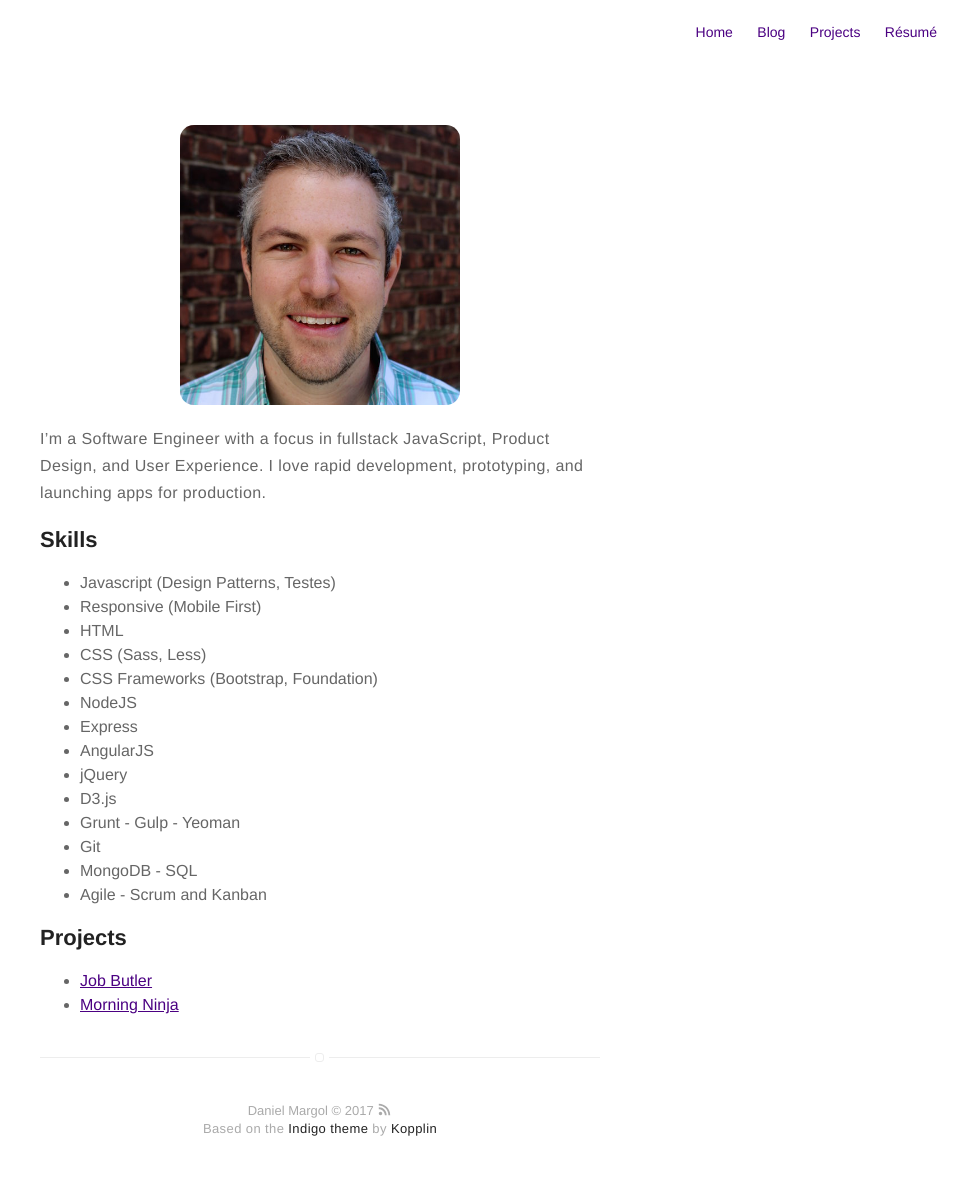
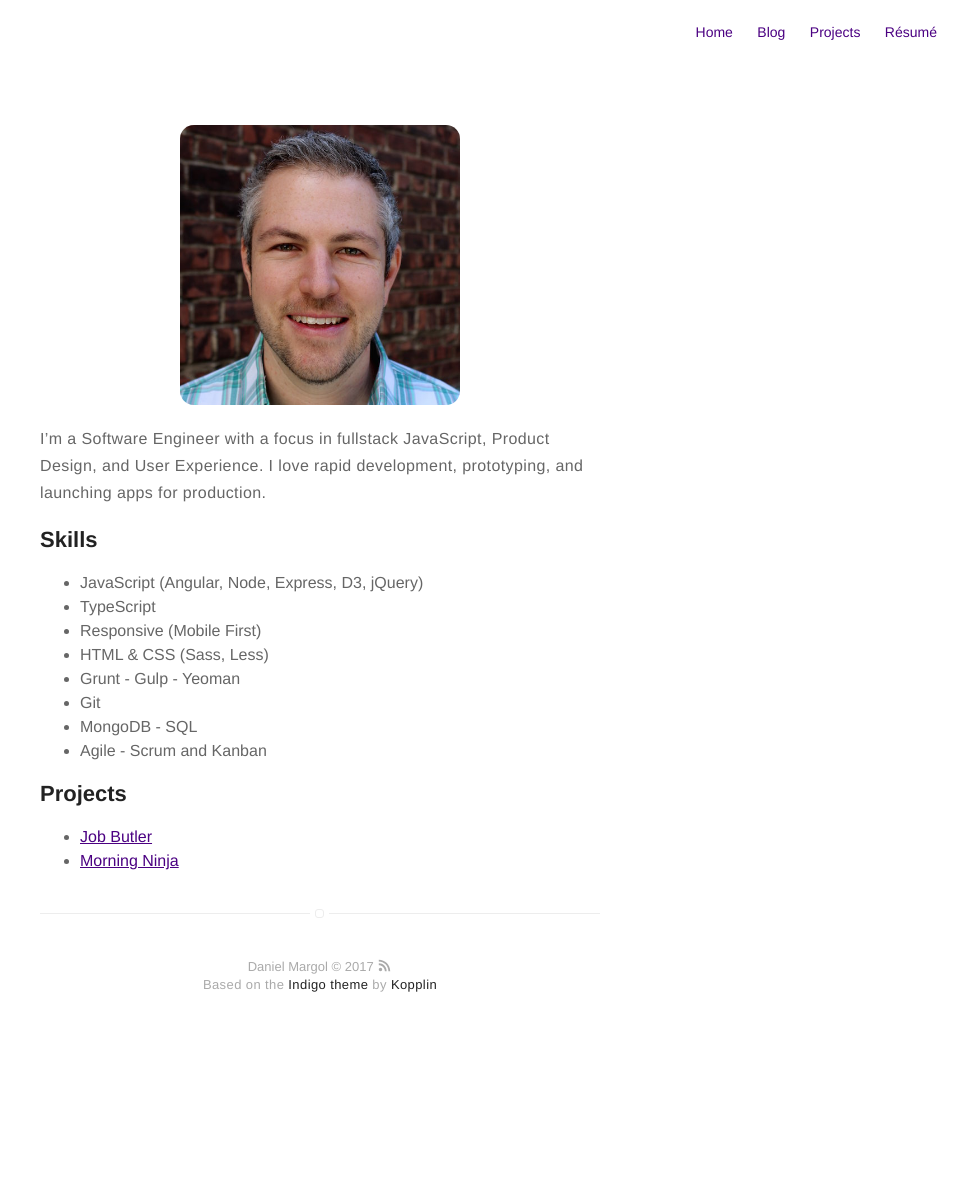
Before and after one commit to dmarg/dmarg.github.io, a Jekyll site: the page built from about.md, in a window 1280 px wide. Shown: the whole page, without its empty margins (320-1280 px from the left). Built offline with Jekyll 4.4.1, drawn with Linux system fonts in a browser that asks for light colours; after the commit the page ends 1056 px from its top, so only the background shows below that.

Commit message:
updated about me 02.20.2017

```diff
--- a/about.md
+++ b/about.md
@@ -12,16 +12,10 @@ I love rapid development, prototyping, and launching apps for production.</p>
 <h2>Skills</h2>
 
 <ul class="skill-list center">
-	<li>Javascript (Design Patterns, Testes)</li>
+	<li>JavaScript (Angular, Node, Express, D3, jQuery)</li>
+	<li>TypeScript</li>
 	<li>Responsive (Mobile First)</li>
-	<li>HTML</li>
-	<li>CSS (Sass, Less)</li>
-	<li>CSS Frameworks (Bootstrap, Foundation)</li>
-	<li>NodeJS</li>
-	<li>Express</li>
-	<li>AngularJS</li>
-	<li>jQuery</li>
-	<li>D3.js</li>
+	<li>HTML &amp; CSS (Sass, Less)</li>
 	<li>Grunt - Gulp - Yeoman</li>
 	<li>Git</li>
 	<li>MongoDB - SQL</li>
```
